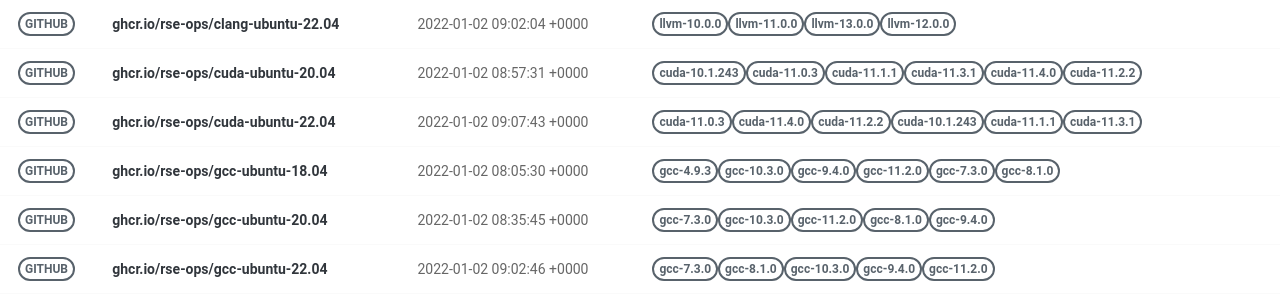
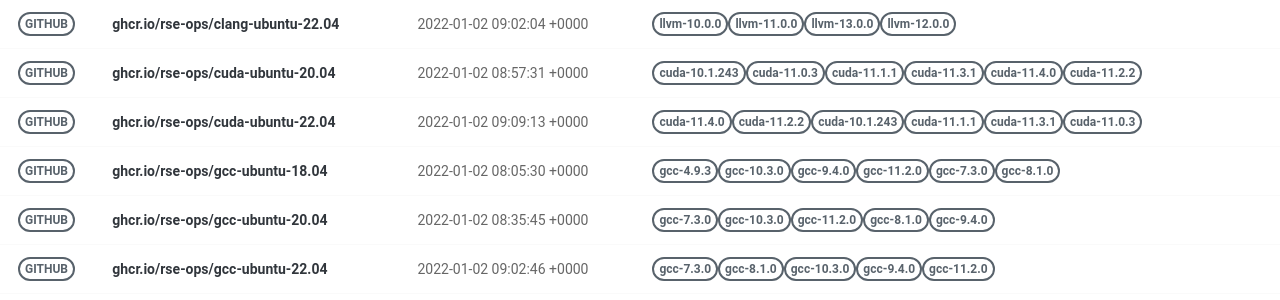
Before and after one commit to rse-ops/docker-images, a Jekyll site: the page built from pages/index.md, in a window 1280 px wide. Shown: the part 228-528 px from the top of the page. Built offline with Jekyll 4.4.1, drawn with Linux system fonts in a browser that asks for light colours; nearby versions of some CDN libraries.

Commit message:
Automated push to update library 2022-01-02

```diff
--- a/_library/ghcr.io-rse-ops-cuda-ubuntu-22.04.md
+++ b/_library/ghcr.io-rse-ops-cuda-ubuntu-22.04.md
@@ -1,14 +1,11 @@
 ---
 layout: container
 name: ghcr.io/rse-ops/cuda-ubuntu-22.04
-updated_at: 2022-01-02 09:07:43.513895
+updated_at: 2022-01-02 09:09:13.810059
 
 
 container_url: https://github.com/orgs/rse-ops/packages/container/package/cuda-ubuntu-22.04
 versions:
- - tag: cuda-11.0.3
-   dockerfile: https://github.com/rse-ops/docker-images/blob/main/ubuntu/cuda/Dockerfile
-   manifest: https://crane.ggcr.dev/manifest/ghcr.io/rse-ops/cuda-ubuntu-22.04:cuda-11.0.3
  - tag: cuda-11.4.0
    dockerfile: https://github.com/rse-ops/docker-images/blob/main/ubuntu/cuda/Dockerfile
    manifest: https://crane.ggcr.dev/manifest/ghcr.io/rse-ops/cuda-ubuntu-22.04:cuda-11.4.0
```
Also changed, not shown: other parts of _library/ghcr.io-rse-ops-cuda-ubuntu-22.04.md (+3 -0 lines).
